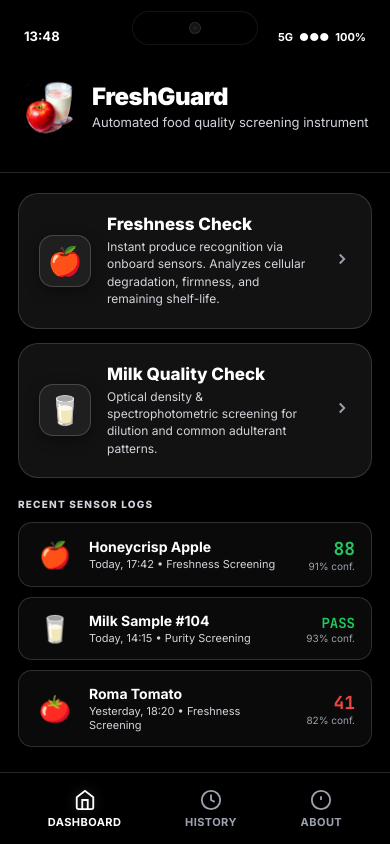
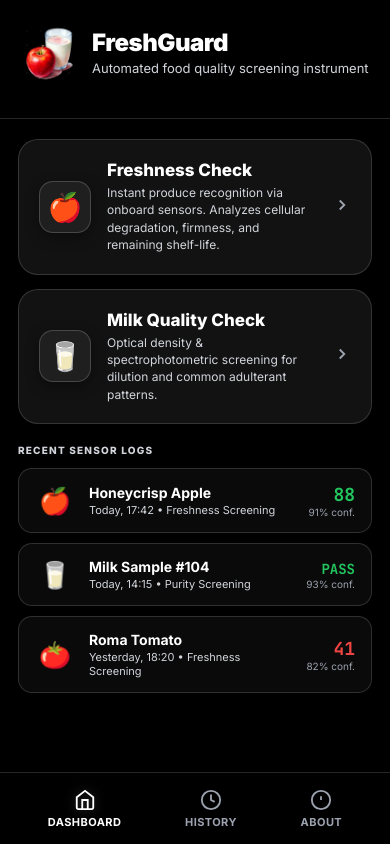
Before and after one commit to Schrodingerscat07/iqoo-demo, a website: page index.html in a window 390 px wide. Drawn offline with Linux system fonts and the light colour scheme.

Commit message:
fix: remove simulated camera notch and fake phone status bar

```diff
--- a/index.html
+++ b/index.html
@@ -118,75 +118,15 @@ html, body {
     box-shadow: none;
     border: none;
   }
-  #cameraNotch {
-    display: none;
-  }
-}
-
-/* Dynamic Island / Camera Notch */
-#cameraNotch {
-  position: absolute;
-  top: 12px;
-  left: 50%;
-  transform: translateX(-50%);
-  width: 124px;
-  height: 32px;
-  background: #000;
-  border-radius: 20px;
-  z-index: 9999;
-  display: flex;
-  align-items: center;
-  justify-content: center;
-  box-shadow: 0 0 0 1px rgba(255, 255, 255, 0.08);
-  pointer-events: none;
-}
-.camera-lens {
-  width: 12px;
-  height: 12px;
-  background: #141414;
-  border-radius: 50%;
-  border: 1px solid rgba(255, 255, 255, 0.1);
-  position: relative;
-}
-.camera-lens::after {
-  content: '';
-  position: absolute;
-  inset: 3px;
-  background: #202020;
-  border-radius: 50%;
-}
-
-/* Status Bar */
-#statusBar {
+}
+
+/* Top App Bar (Unified Header for sub-screens) */
+.app-header {
   position: absolute;
   top: 0;
   left: 0;
   right: 0;
-  height: 52px;
-  display: flex;
-  align-items: flex-end;
-  justify-content: space-between;
-  padding: 0 24px 8px;
-  z-index: 500;
-  pointer-events: none;
-  font-size: 13px;
-  font-weight: 700;
-  color: var(--tp);
-}
-.status-icons {
-  display: flex;
-  align-items: center;
-  gap: 6px;
-  font-size: 11px;
-}
-
-/* Top App Bar (Unified Header for sub-screens) */
-.app-header {
-  position: absolute;
-  top: 52px;
-  left: 0;
-  right: 0;
-  height: 58px;
+  height: 60px;
   display: flex;
   align-items: center;
   justify-content: space-between;
@@ -307,14 +247,14 @@ html, body {
   overflow-x: hidden;
   -webkit-overflow-scrolling: touch;
   scrollbar-width: none;
-  padding-top: 118px;
+  padding-top: 68px;
   padding-bottom: 96px;
 }
 .screen-scroll::-webkit-scrollbar {
   display: none;
 }
 .screen-scroll.no-header {
-  padding-top: 54px;
+  padding-top: 0;
 }
 
 /* Bottom Navigation Bar */
@@ -379,7 +319,7 @@ html, body {
 /* Demo Banner */
 #demoBanner {
   position: absolute;
-  top: 52px;
+  top: 0;
   left: 0;
   right: 0;
   background: linear-gradient(90deg, #240e04, #361605);
@@ -1448,19 +1388,6 @@ html, body {
 
 <div id="outerShell">
 <div id="deviceFrame">
-  <!-- Dynamic Island -->
-  <div id="cameraNotch"><div class="camera-lens"></div></div>
-
-  <!-- Status Bar -->
-  <div id="statusBar">
-    <span id="liveClock">18:30</span>
-    <div class="status-icons">
-      <span>5G</span>
-      <span>&#9679;&#9679;&#9679;</span>
-      <span>100%</span>
-    </div>
-  </div>
-
   <!-- Demo Banner -->
   <div id="demoBanner">
     <span class="demo-tag">&#9888; DEMO ACTIVE</span>
@@ -3263,19 +3190,6 @@ function drawMilkSpectrumChart() {
   ctx.fillText('700 nm (Red)', W - 78, H - 4);
 }
 
-/* =================================================================
-   CLOCK
-   ================================================================= */
-function updateClock() {
-  var now = new Date();
-  var h = String(now.getHours()).padStart(2, '0');
-  var m = String(now.getMinutes()).padStart(2, '0');
-  var el = document.getElementById('liveClock');
-  if (el) el.textContent = h + ':' + m;
-}
-setInterval(updateClock, 10000);
-updateClock();
-
 // Initial demo defaults
 applyDemoData('rt');
 applyDemoData('md');
```
